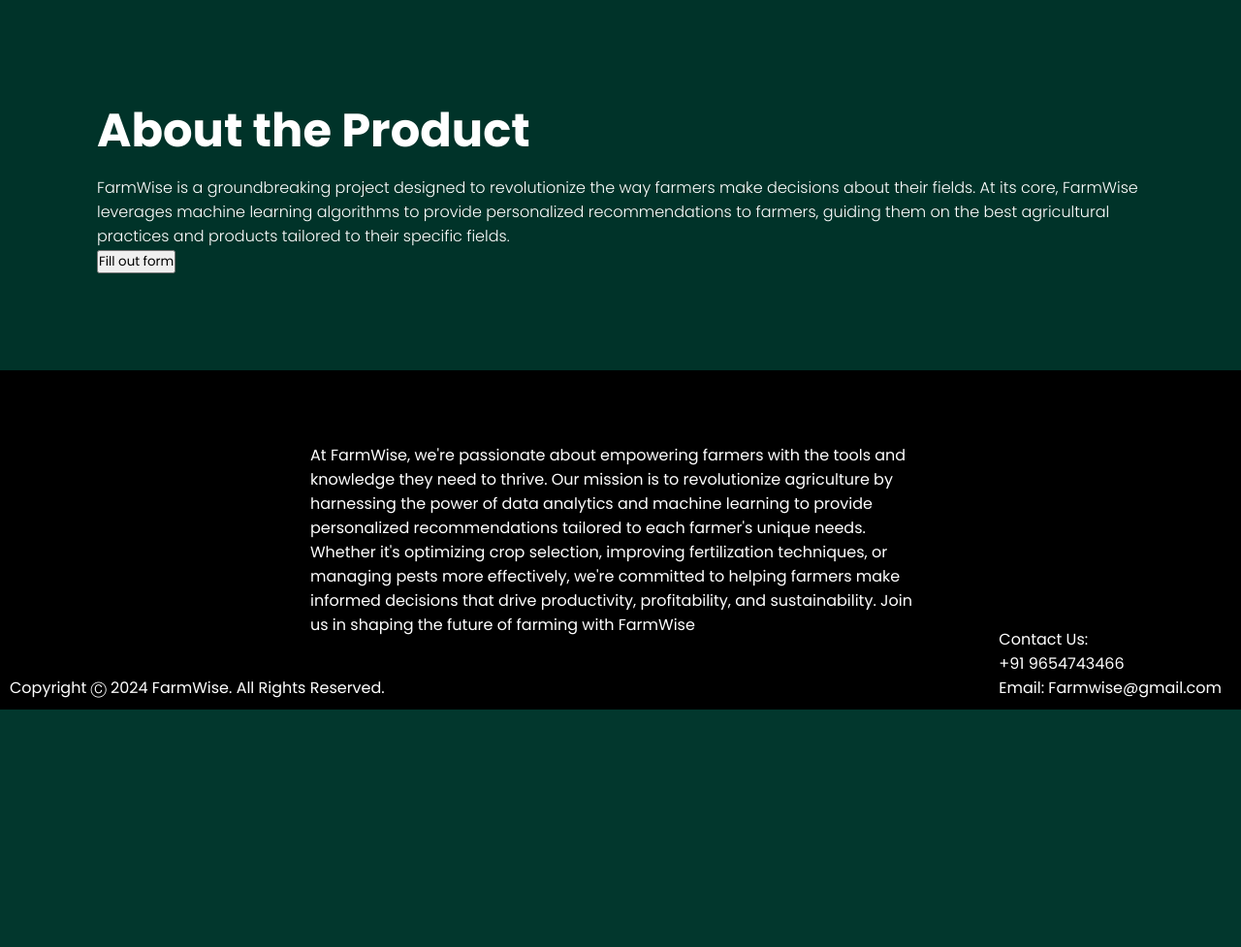
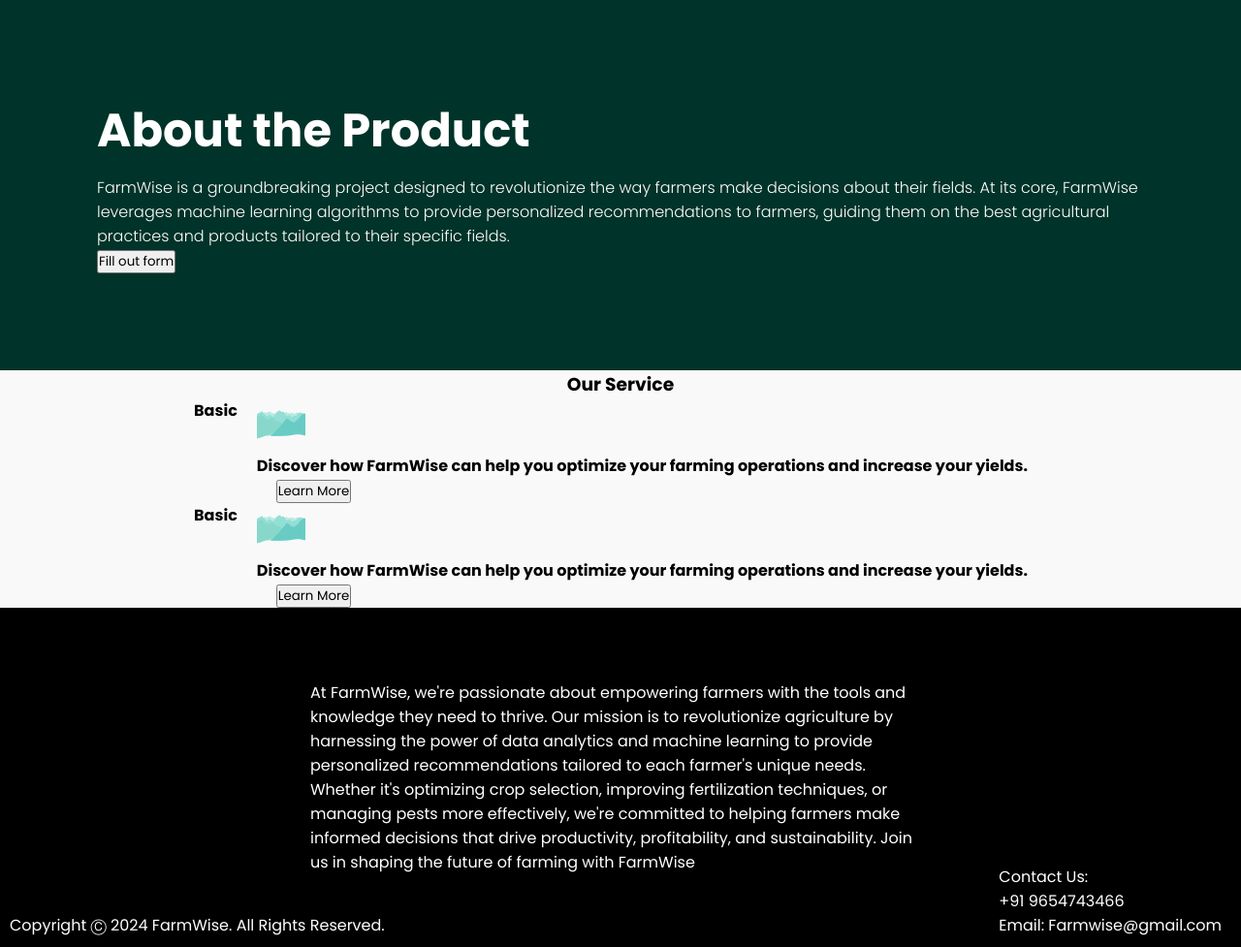
Before and after one commit to SonitBahl/devsoc, a Flask app: page / in a window 1280 px wide. Shown: the part 801-1778 px from the top of the page at 97% size. Before the commit the page ends 1533 px from the top, so only its background shows below. Run offline with Flask 3, Linux system fonts and the light colour scheme; some web fonts are replaced.

Commit message:
Services

```diff
--- a/static/styles.css
+++ b/static/styles.css
@@ -123,3 +123,66 @@
     left: 50%;
     transform: translate(-50%, -50%);
   }
+  .serv-info img {
+    width: 50px;
+    height:50px;
+    margin-right: 20px;
+  }
+
+  .serv-header {
+    text-align: center;
+  }
+
+  .serv-header h3 {
+    margin: 0;
+  }
+
+  .serv-info {
+    display: flex;
+    flex-wrap: nowrap;
+  }
+
+  .serv-info h4 {
+    margin: 0 20px 0 0;
+  }
+
+  .serv-info p {
+    flex: 1;
+  }
+
+  .serv-info button {
+    margin-left: 20px;
+  }
+
+  .serv-content {
+    display: flex;
+    flex-wrap: nowrap;
+  }
+
+  .serv-content-wrapper {
+    display: flex;
+    flex-wrap: nowrap;
+  }
+
+  .serv1 {
+    display: flex;
+    flex-direction: column;
+    align-items: center;
+    justify-content: center;
+  }
+
+  .clearfix::after {
+    content: "";
+    clear: both;
+    display: table;
+  }
+
+  .serv-info p {
+    display: flex;
+    align-items: center;
+  }
+
+  .serv-content img {
+    width: 100px;
+    margin-right: 20px;
+  }
--- a/templates/index.html
+++ b/templates/index.html
@@ -38,6 +38,28 @@
         </p>
         <a href="/form"><button>Fill out form</button></a>
     </section>
+    <section class="serv">
+        <div class="serv1">
+          <div class="serv-header">
+            <h3>Our Service</h3>
+          </div>
+          <div class="serv-content-wrapper">
+            <div class="serv-info">
+                <h4>Basic<h4>
+                      <img src="static/assets/hill1.png">
+                <p>Discover how FarmWise can help you optimize your farming operations and increase your yields.</p>
+                <button>Learn More</button>
+              </div>
+          </div>
+            <div class="serv-info">
+                <h4>Basic<h4>
+                      <img src="static/assets/hill1.png">
+                <p>Discover how FarmWise can help you optimize your farming operations and increase your yields.</p>
+                <button>Learn More</button>
+              </div>
+          </div>
+        </div>
+      </section>
     <footer class="foot">
         <div class="contact">
             <div class="aboutus">
```
